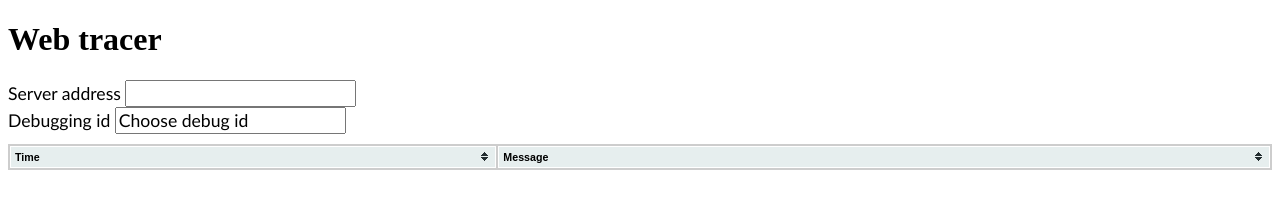
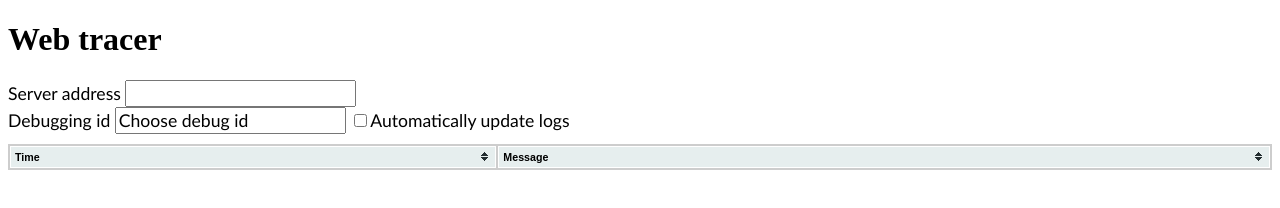
Before and after one commit to r4start/web-tracer, a plain HTML site: page www/trace.html in a window 1280 px wide. Drawn offline with Linux system fonts and the light colour scheme.

Commit message:
Added auto update checkbox.

```diff
--- a/www/trace.html
+++ b/www/trace.html
@@ -22,6 +22,7 @@
     <div class="ui-widget">
       <label for="debug_id">Debugging id</label>
       <input id="debug_id" type="text" name="debug_id" value="Choose debug id" />
+      <input type="checkbox" id="autoupdate"><label for="autoupdate">Automatically update logs</label>
     </div>
 
     <table id="logs_table" class="tablesorter">
```
